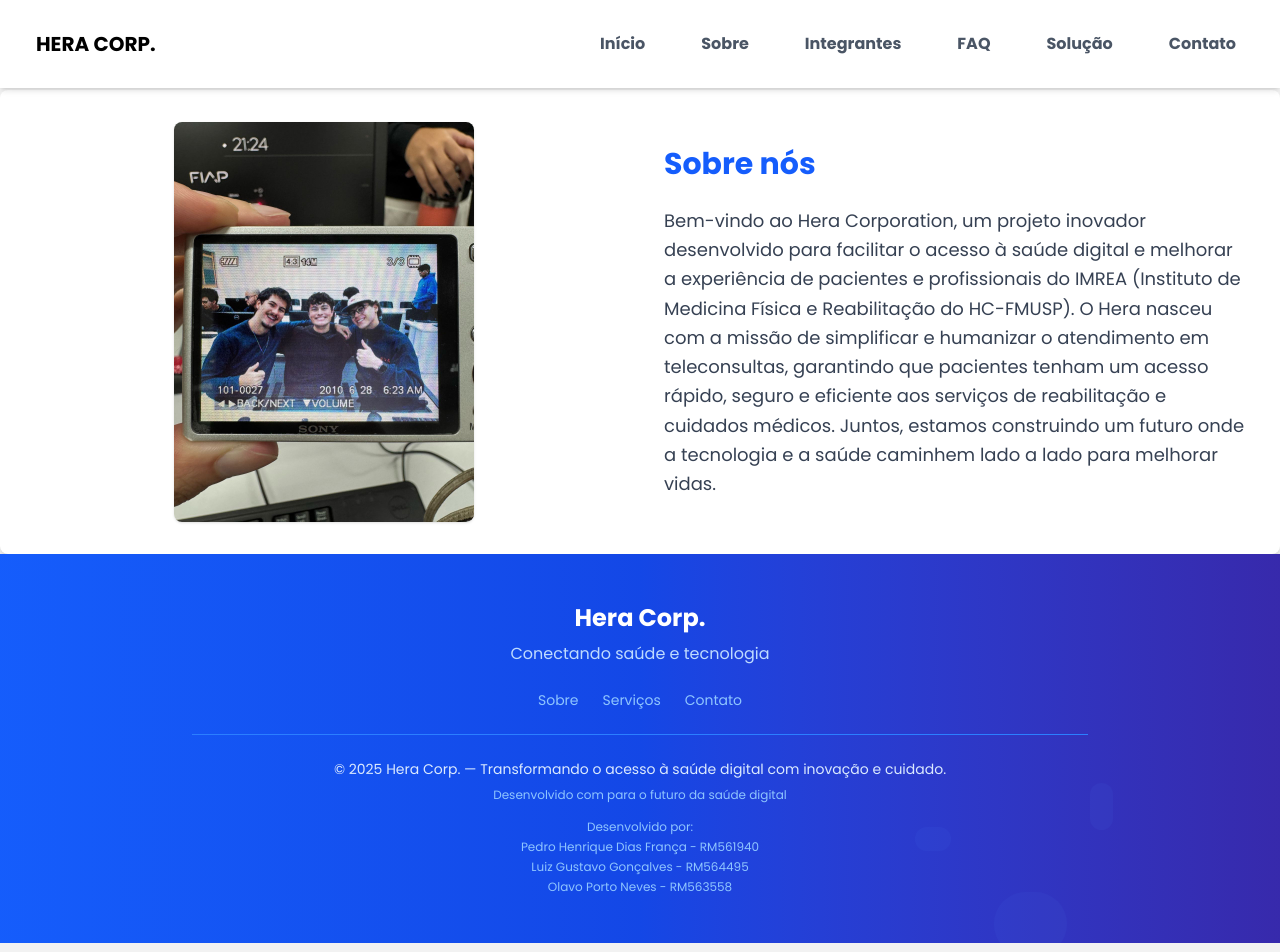
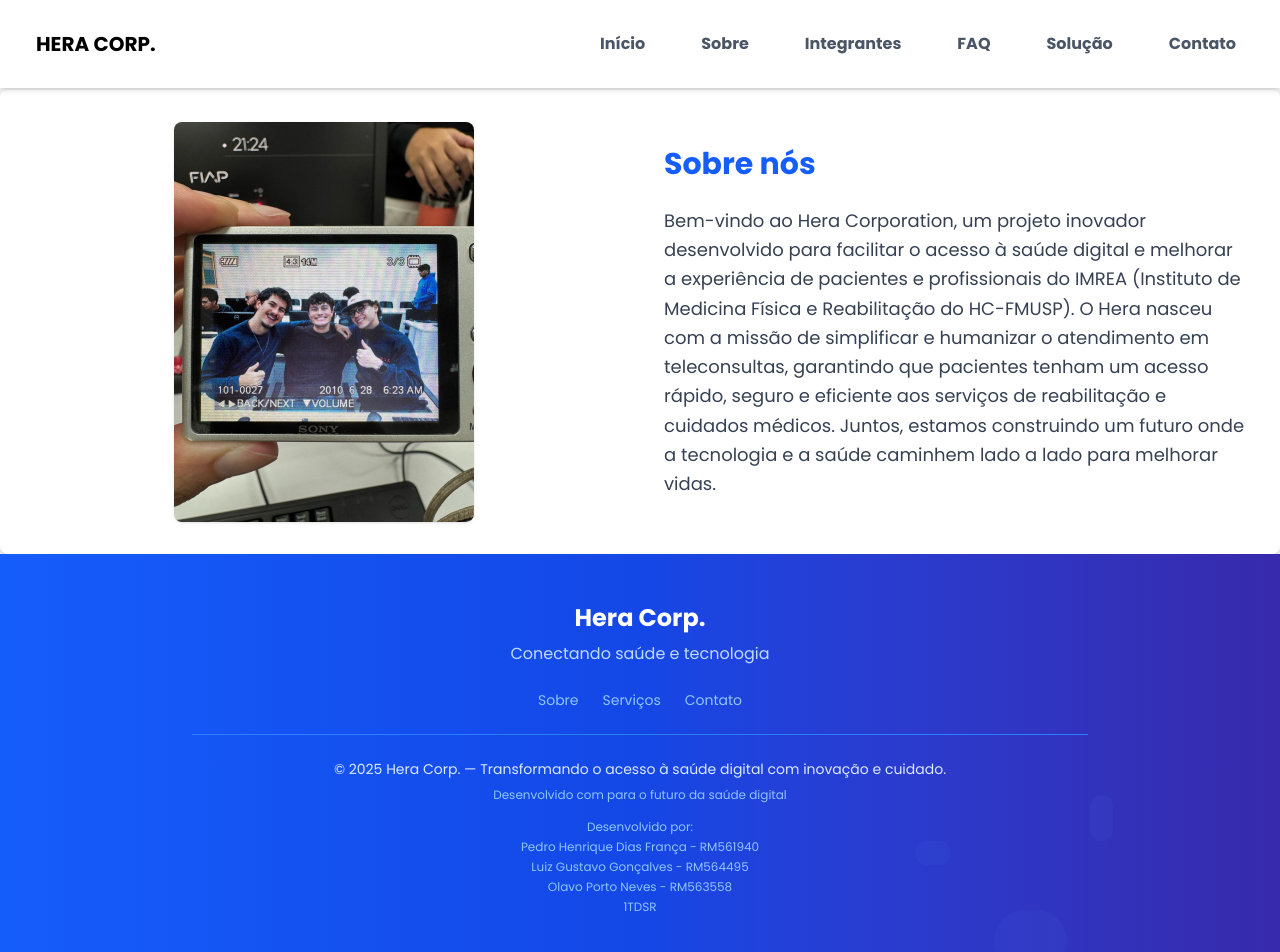
Before and after one commit to pedrozhd/hera_corp, a React (Vite) app: page /about in a window 1280 px wide. Shown: the top 952 px of the page. Built offline with nearby package versions, Linux system fonts and the light colour scheme.

Commit message:
adicionando turma ao footer.

```diff
--- a/src/components/footer.tsx
+++ b/src/components/footer.tsx
@@ -32,6 +32,7 @@ const Footer = () => {
                         <p>Pedro Henrique Dias França - RM561940</p>
                         <p>Luiz Gustavo Gonçalves - RM564495</p>
                         <p>Olavo Porto Neves - RM563558</p>
+                        <p>1TDSR</p>
                     </div>
                 </div>
             </div>
```
